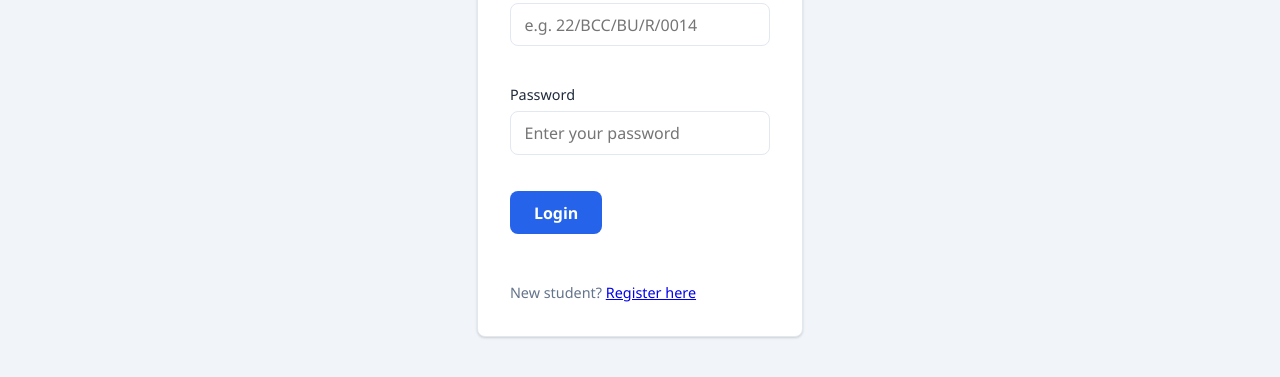
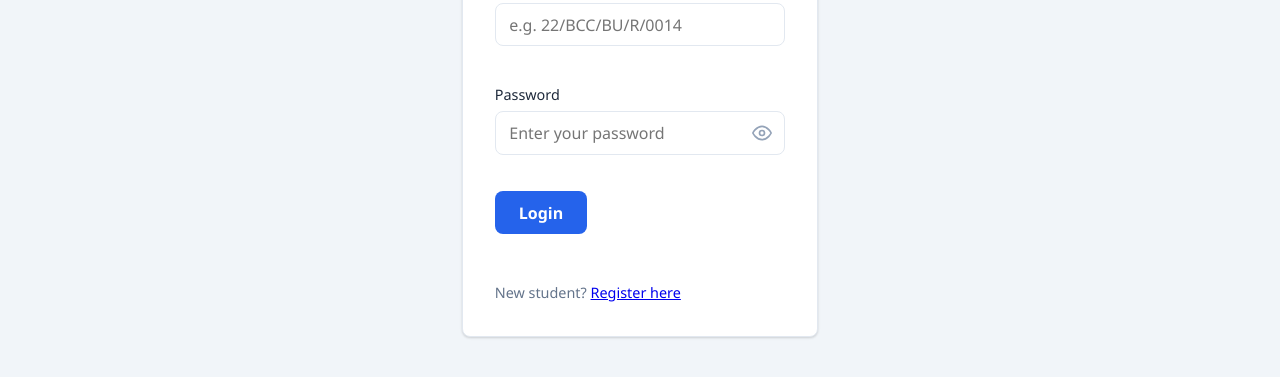
Before and after one commit to mosestandu856-coder/BU-Attendance-Portal, a website: page public/login.html in a window 1280 px wide. Shown: the part 205-582 px from the top of the page. Drawn offline with Linux system fonts and the light colour scheme.

Commit message:
Push pending local changes: password toggle on login/register, qa updates

```diff
--- a/public/login.html
+++ b/public/login.html
@@ -24,7 +24,12 @@
         </div>
         <div class="form-group">
           <label for="login-password">Password</label>
-          <input type="password" id="login-password" placeholder="Enter your password" autocomplete="current-password" required>
+          <div style="position:relative;">
+            <input type="password" id="login-password" placeholder="Enter your password" autocomplete="current-password" required style="padding-right:2.75rem;">
+            <button type="button" onclick="togglePw('login-password',this)" tabindex="-1" style="position:absolute;right:.6rem;top:50%;transform:translateY(-50%);background:none;border:none;cursor:pointer;padding:.25rem;color:#94a3b8;display:flex;align-items:center;" aria-label="Show password">
+              <svg xmlns="http://www.w3.org/2000/svg" width="20" height="20" viewBox="0 0 24 24" fill="none" stroke="currentColor" stroke-width="2" stroke-linecap="round" stroke-linejoin="round"><path d="M1 12s4-8 11-8 11 8 11 8-4 8-11 8-11-8-11-8z"/><circle cx="12" cy="12" r="3"/></svg>
+            </button>
+          </div>
           <span class="error-msg" id="password-error"></span>
         </div>
         <button type="submit">Login</button>
@@ -37,6 +42,18 @@
   </main>
   <script src="/js/nav.js"></script>
   <script src="/js/validator.js"></script>
+  <script>
+    function togglePw(id, btn) {
+      const inp = document.getElementById(id);
+      const isHidden = inp.type === 'password';
+      inp.type = isHidden ? 'text' : 'password';
+      btn.style.color = isHidden ? '#2563eb' : '#94a3b8';
+      btn.setAttribute('aria-label', isHidden ? 'Hide password' : 'Show password');
+      btn.querySelector('svg').innerHTML = isHidden
+        ? '<path d="M17.94 17.94A10.07 10.07 0 0 1 12 20c-7 0-11-8-11-8a18.45 18.45 0 0 1 5.06-5.94M9.9 4.24A9.12 9.12 0 0 1 12 4c7 0 11 8 11 8a18.5 18.5 0 0 1-2.16 3.19m-6.72-1.07a3 3 0 1 1-4.24-4.24"/><line x1="1" y1="1" x2="23" y2="23"/>'
+        : '<path d="M1 12s4-8 11-8 11 8 11 8-4 8-11 8-11-8-11-8z"/><circle cx="12" cy="12" r="3"/>';
+    }
+  </script>
   <script src="/js/login.js"></script>
 </body>
 </html>
```
Also changed, not shown: package.json (+7 -1 lines), public/register.html (+1 -1 lines), 1 other file.
